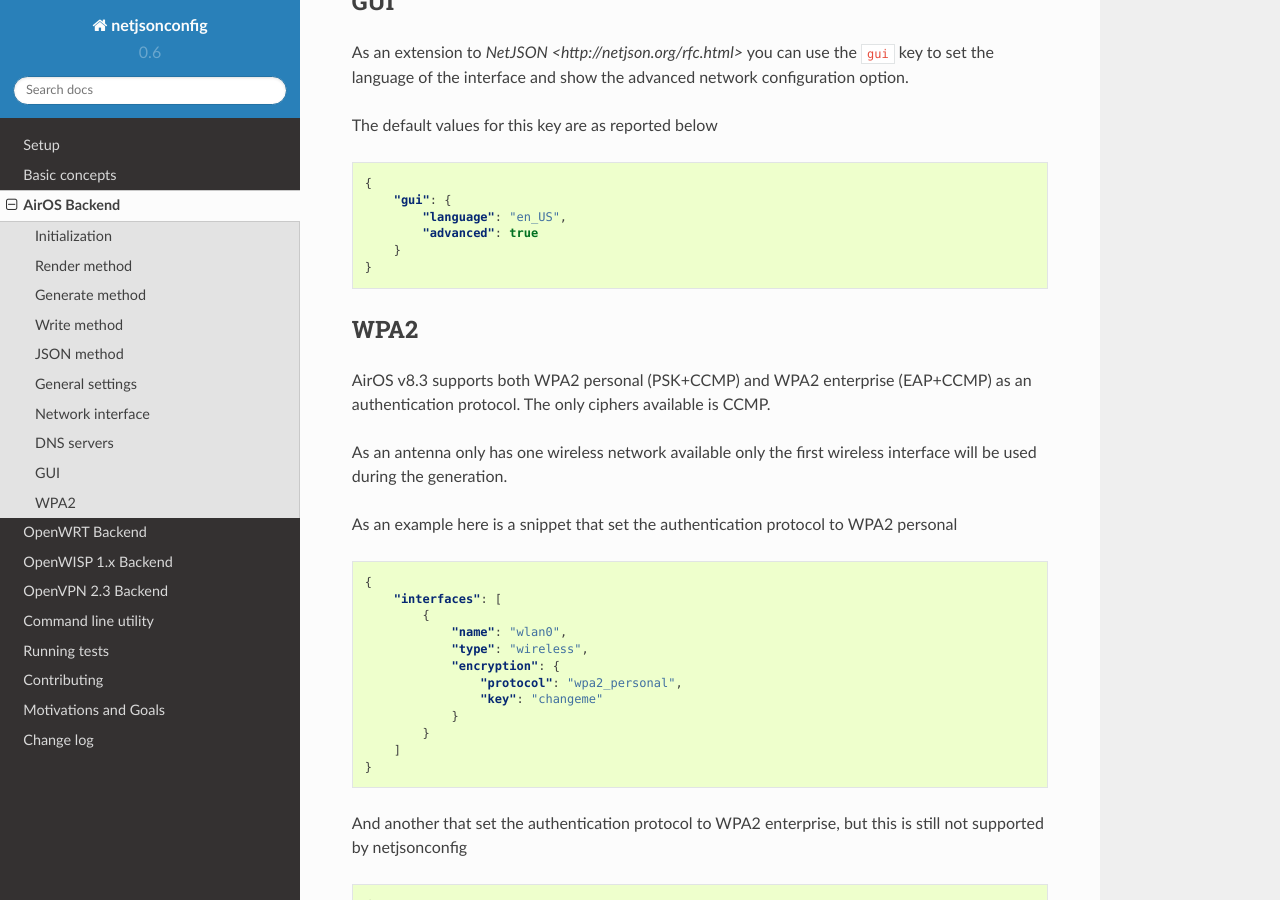
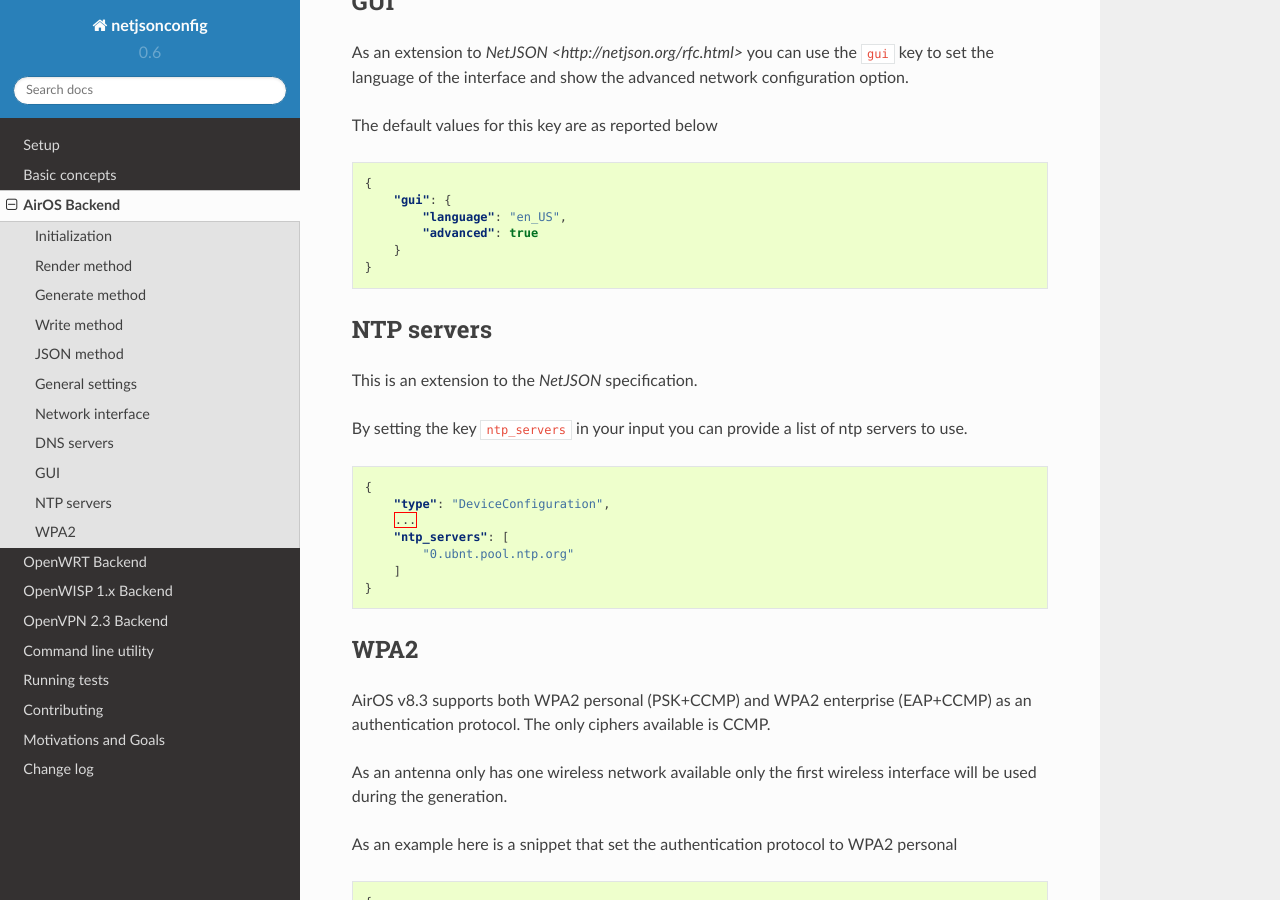
Before and after one commit to openwisp/netjsonconfig, a Sphinx documentation site: the page built from docs/source/backends/airos.rst, in a window 1280 px wide and 900 px high, scrolled down 2419 px. Built offline with Sphinx 7.4.7 and the Read the Docs theme 2.0.0, drawn with Linux system fonts in a browser that asks for light colours.

Commit message:
[airos][docs] documented the "ntp_servers" netjson key

```diff
--- a/docs/source/backends/airos.rst
+++ b/docs/source/backends/airos.rst
@@ -111,6 +111,23 @@
         }
     }
 
+NTP servers
+-----------
+
+This is an extension to the `NetJSON` specification.
+
+By setting the key ``ntp_servers`` in your input you can provide a list of ntp servers to use.
+
+.. code-block:: json
+
+    {
+        "type": "DeviceConfiguration",
+        ...
+        "ntp_servers": [
+            "0.ubnt.pool.ntp.org"
+        ]
+    }
+
 WPA2
 ----
 
```
